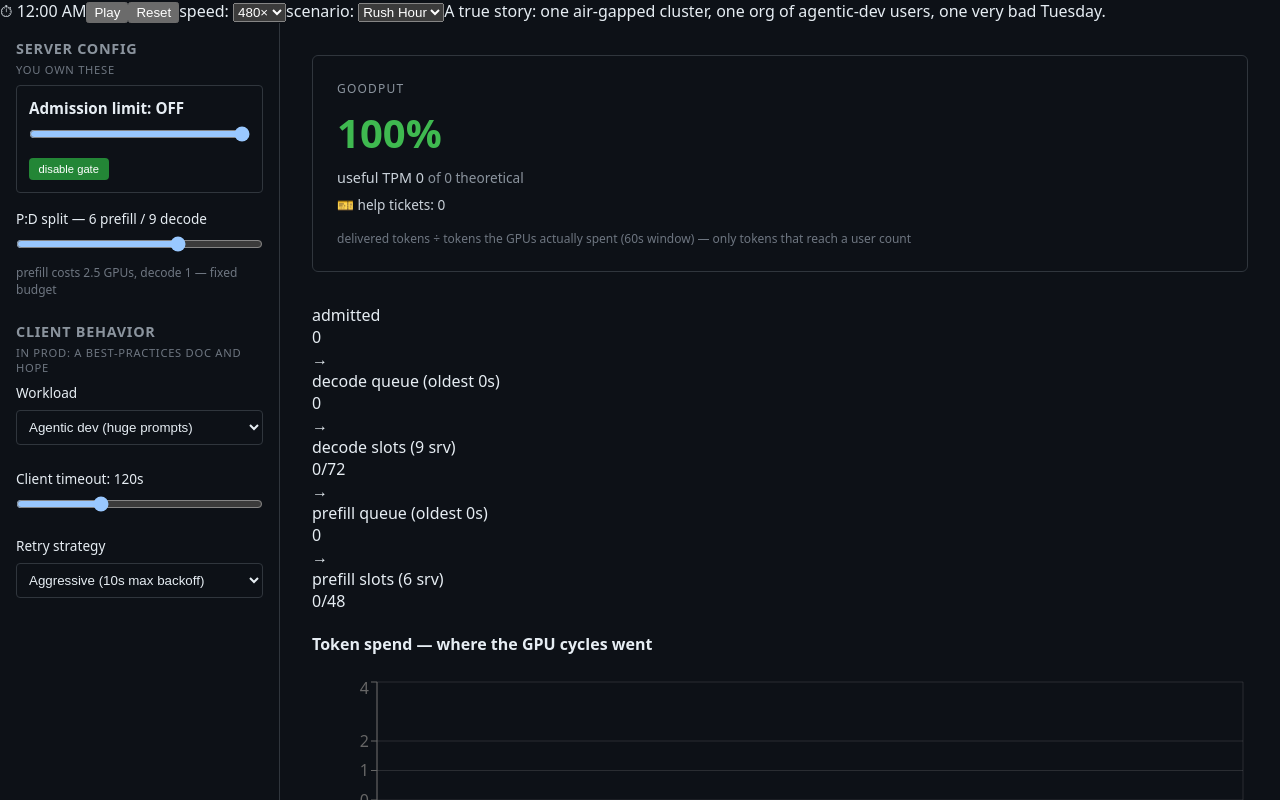
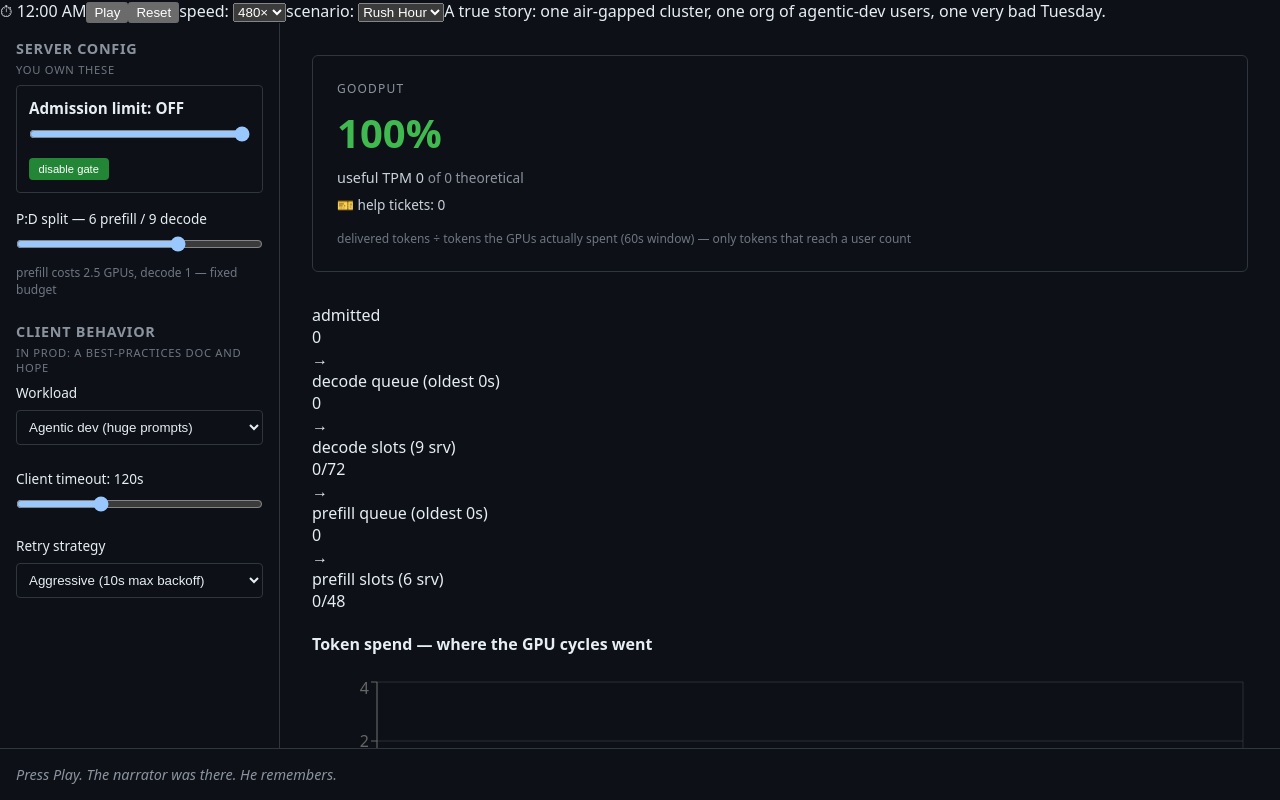
Before and after one commit to ragnarotech/bad_token_output, a React (Vite) app: page / in a window 1280 px wide. Built offline with nearby package versions, Linux system fonts and the light colour scheme.

Commit message:
feat(ui): narrator bar, win/lose banner, full console wiring

```diff
--- a/src/App.tsx
+++ b/src/App.tsx
@@ -3,6 +3,7 @@ import { GoodputHeadline } from './ui/components/GoodputHeadline';
 import { HeaderBar } from './ui/components/HeaderBar';
 import { PipelineStrip } from './ui/components/PipelineStrip';
 import { ChartsPanel } from './ui/components/ChartsPanel';
+import { NarratorBar } from './ui/components/NarratorBar';
 import { rollingGoodputPct, useSimulation } from './ui/useSimulation';
 import { bucketize } from './ui/chartData';
 
@@ -52,7 +53,7 @@ export default function App() {
         onSpeed={api.setSpeed}
         onScenario={api.loadScenario}
       />
-      <div className="main-container">
+      <div className="body-row">
         <DialsRail
           dials={api.sim.dials}
           decodeServers={api.sim.decodeServers}
@@ -71,6 +72,7 @@ export default function App() {
           <ChartsPanel points={points} ghost={api.ghost} theoreticalTokPerSec={theoreticalTokPerSec} />
         </main>
       </div>
+      <NarratorBar log={api.narratorLog} finished={api.finished} won={api.won} win={api.scenario.win} />
     </div>
   );
 }
--- a/src/index.css
+++ b/src/index.css
@@ -4,7 +4,7 @@ body { margin: 0; background: #0d1117; color: #e6edf3; font-family: system-ui, s
 .console {
   display: grid;
   grid-template-columns: 1fr;
-  grid-template-rows: auto 1fr;
+  grid-template-rows: auto 1fr auto;
   height: 100vh;
 }
 
@@ -12,7 +12,7 @@ body { margin: 0; background: #0d1117; color: #e6edf3; font-family: system-ui, s
   grid-column: 1 / -1;
 }
 
-.main-container {
+.body-row {
   display: grid;
   grid-template-columns: 280px 1fr;
   overflow: hidden;
@@ -169,3 +169,68 @@ main {
 .goodput-headline.bad {
   color: #f85149;
 }
+
+.narrator {
+  grid-column: 1 / -1;
+  border-top: 1px solid #30363d;
+  padding: 1rem;
+  background: #0d1117;
+  display: flex;
+  flex-direction: column;
+  gap: 0.5rem;
+}
+
+.narrator.won {
+  background: #0d2818;
+  border-top-color: #3fb950;
+}
+
+.narrator.lost {
+  background: #3d1f1a;
+  border-top-color: #f85149;
+}
+
+.narrator .msg {
+  margin: 0;
+  font-size: 0.9rem;
+  color: #c9d1d9;
+}
+
+.narrator .msg.dim {
+  color: #8b949e;
+  font-style: italic;
+}
+
+.narrator.won .msg {
+  color: #3fb950;
+}
+
+.narrator.lost .msg {
+  color: #f85149;
+}
+
+.narrator .log {
+  list-style: none;
+  margin: 0.5rem 0 0 0;
+  padding-left: 1rem;
+  max-height: 200px;
+  overflow-y: auto;
+  border-left: 1px solid #30363d;
+}
+
+.narrator .log li {
+  font-size: 0.8rem;
+  color: #8b949e;
+  margin: 0.25rem 0;
+}
+
+.narrator button.tiny {
+  align-self: flex-start;
+  font-size: 0.7rem;
+  padding: 0.3rem 0.6rem;
+  background: #238636;
+  color: white;
+  border: none;
+  border-radius: 4px;
+  cursor: pointer;
+}
--- /dev/null
+++ b/src/ui/components/NarratorBar.tsx
@@ -0,0 +1,28 @@
+import { useState } from 'react';
+import type { NarratorMsg, WinCondition } from '../../scenarios/types';
+
+interface Props { log: NarratorMsg[]; finished: boolean; won: boolean | null; win?: WinCondition }
+
+export function NarratorBar({ log, finished, won, win }: Props) {
+  const [expanded, setExpanded] = useState(false);
+  const latest = log[log.length - 1];
+  return (
+    <footer className={`narrator ${finished ? (won ? 'won' : won === false ? 'lost' : '') : ''}`}>
+      {finished && win && won !== null ? (
+        <p className="msg">{won ? `🏆 ${win.winText}` : `💀 ${win.loseText}`}</p>
+      ) : latest ? (
+        <p className="msg">{latest.text}</p>
+      ) : (
+        <p className="msg dim">Press Play. The narrator was there. He remembers.</p>
+      )}
+      {log.length > 1 && (
+        <button className="tiny" onClick={() => setExpanded(!expanded)}>
+          {expanded ? 'hide' : `history (${log.length})`}
+        </button>
+      )}
+      {expanded && (
+        <ul className="log">{log.map((m) => <li key={m.id}>{m.text}</li>)}</ul>
+      )}
+    </footer>
+  );
+}
```
